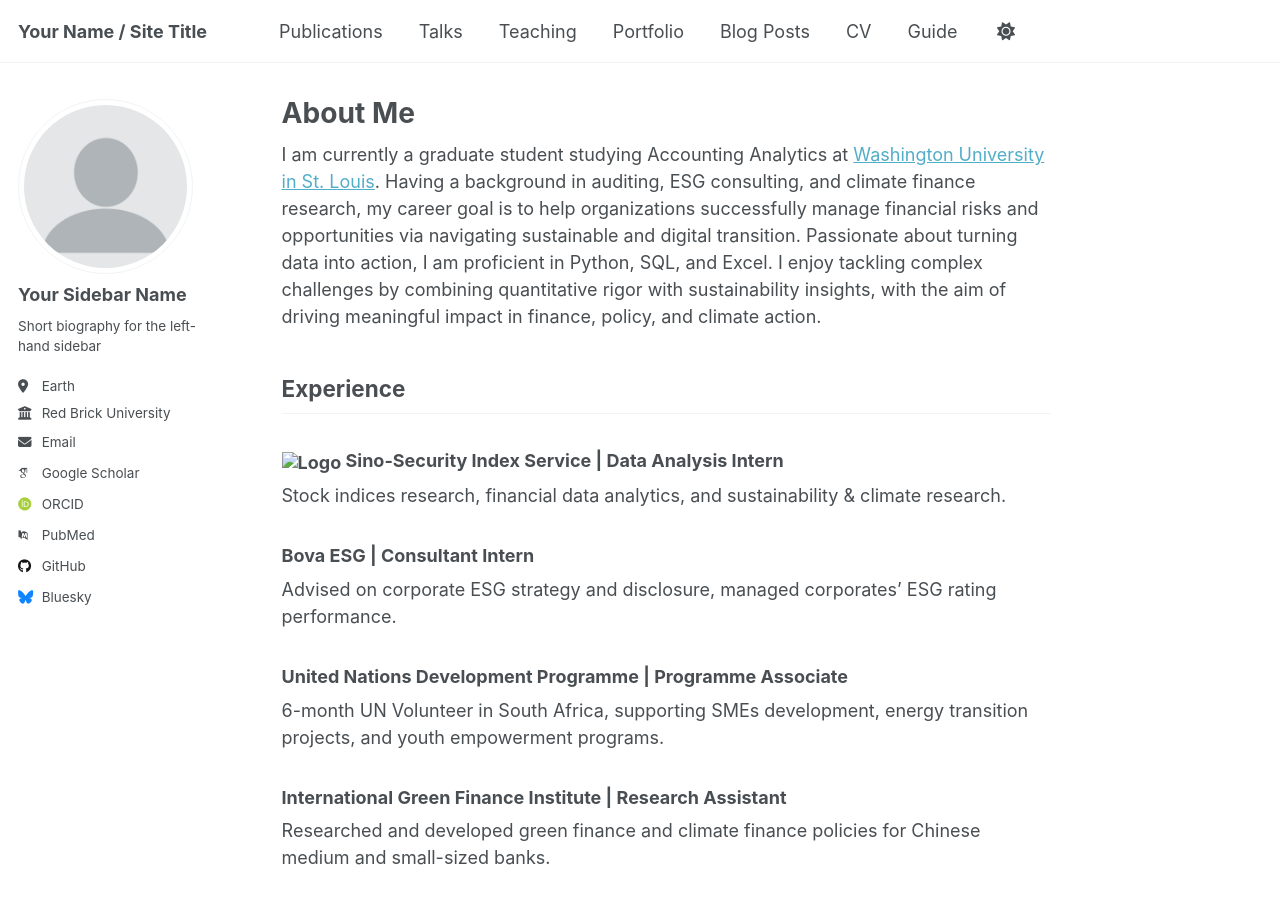
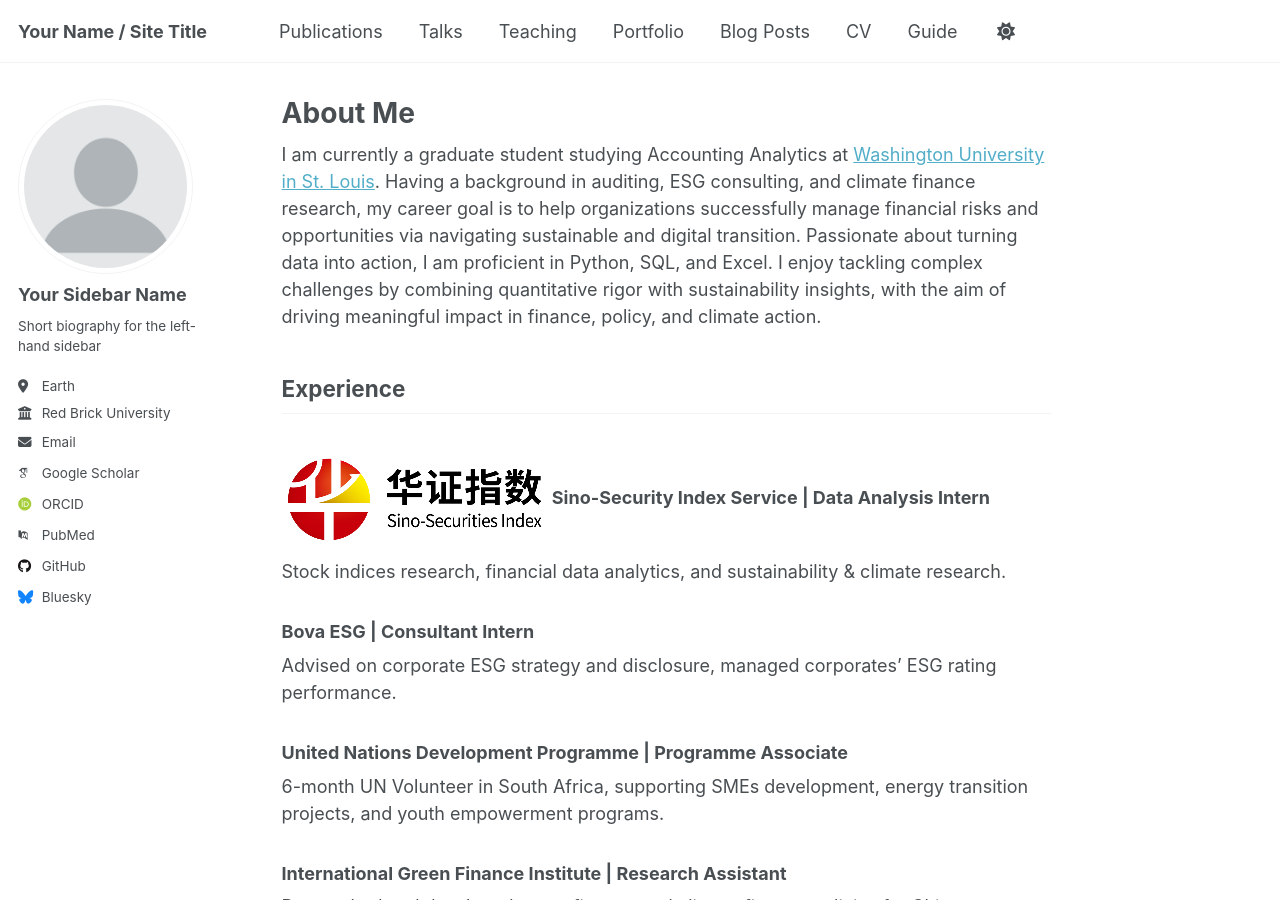
Before and after one commit to yuchen0709/yuchen0709.github.io, a Jekyll site: the page built from _pages/about.md, in a window 1280 px wide and 900 px high. Built offline with Jekyll 4.4.1, drawn with Linux system fonts in a browser that asks for light colours; some web fonts are replaced; a script that is not in the unit is left out.

Commit message:
Update about.md

```diff
--- a/_pages/about.md
+++ b/_pages/about.md
@@ -12,7 +12,7 @@ Passionate about turning data into action, I am proficient in Python, SQL, and E
 
 Experience
 ------
-### ![Logo](sino-security.png) **Sino-Security Index Service | Data Analysis Intern**
+### ![Logo](images/sino-security.png) **Sino-Security Index Service | Data Analysis Intern**
 Stock indices research, financial data analytics, and sustainability & climate research.
 
 ### **Bova ESG | Consultant Intern**
```
